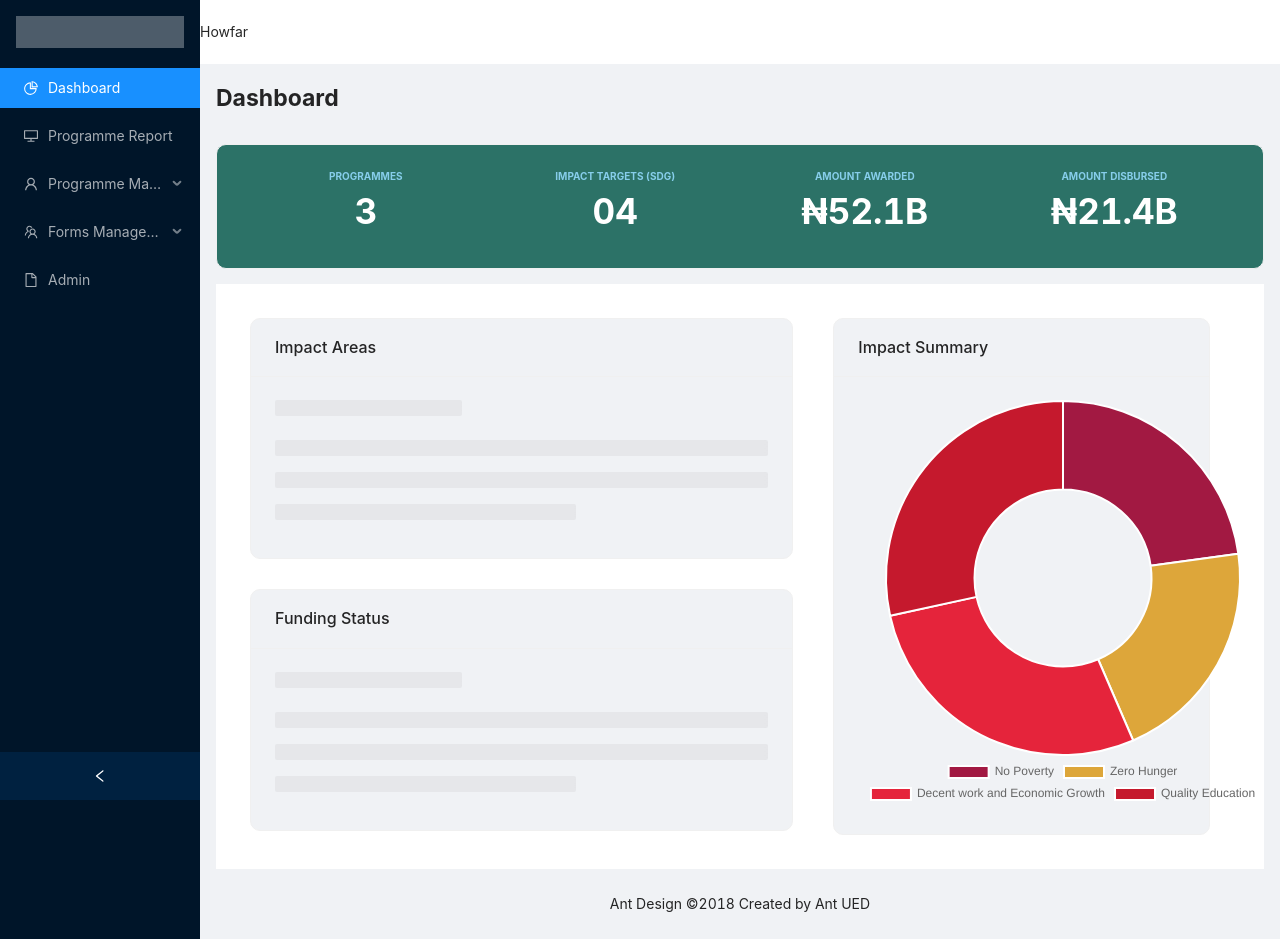
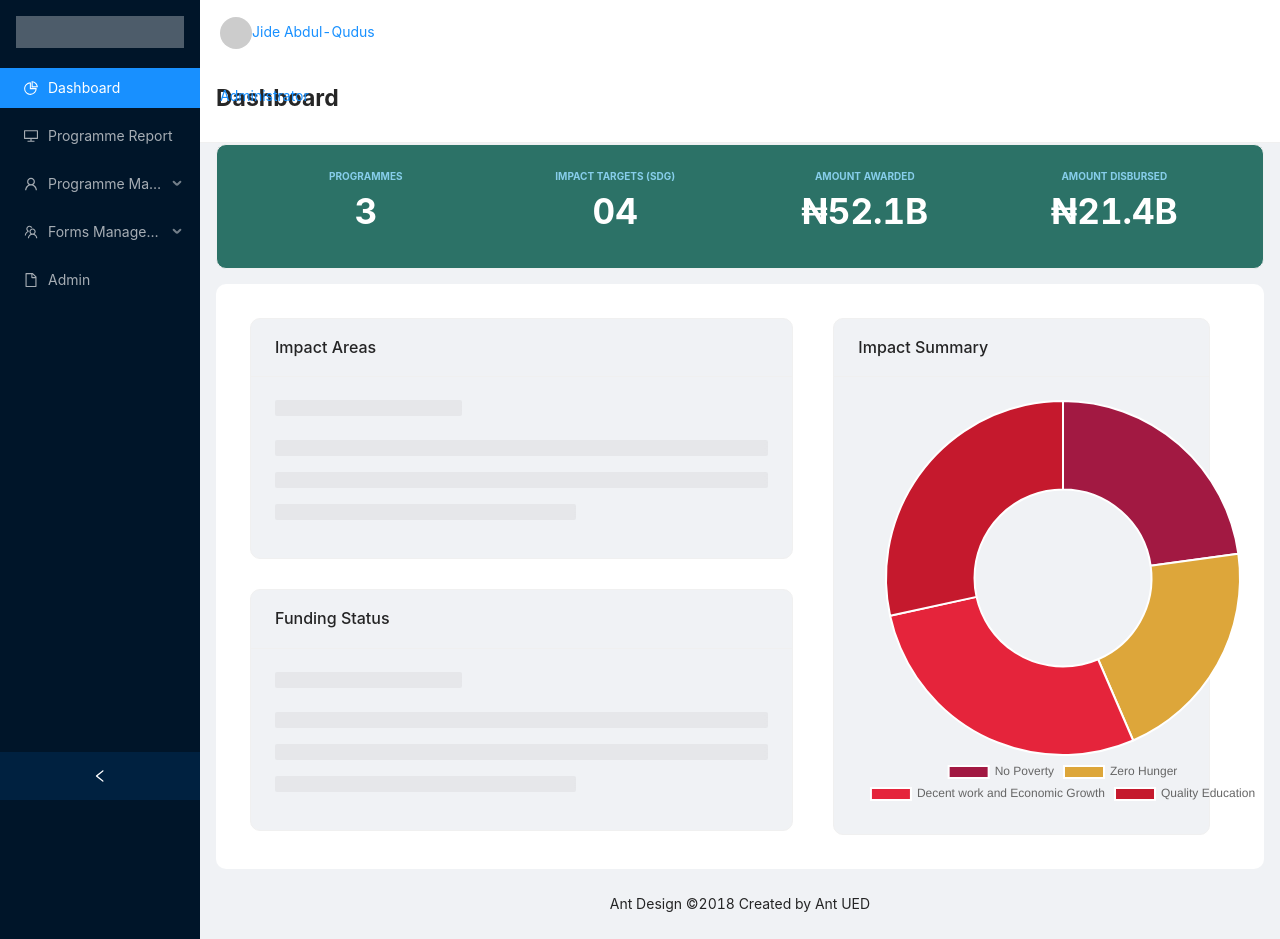
Before and after one commit to jideabdqudus/trails_vgg, a React (Create React App) app: page / in a window 1280 px wide. Built offline with nearby package versions, Linux system fonts and the light colour scheme.

Commit message:
Added Commit

```diff
--- a/src/App.css
+++ b/src/App.css
@@ -6,7 +6,18 @@
 
 .site-layout .site-layout-background {
   background: #fff;
+  border-radius: 10px;
 }
-  [data-theme="dark"] .site-layout .site-layout-background {
-    background: #141414;
-  }
+[data-theme="dark"] .site-layout .site-layout-background {
+  background: #141414;
+}
+
+.action {
+  color: rgba(255, 255, 255, 0.85);
+}
+
+.account .avatar {
+  margin-right: 8px;
+  vertical-align: top;
+  background: rgba(255, 255, 255, 0.85);
+}
--- a/src/App.js
+++ b/src/App.js
@@ -9,13 +9,18 @@ import {
   Col,
   Card,
   Skeleton,
+  Avatar,
 } from "antd";
 import {
   DesktopOutlined,
   PieChartOutlined,
   FileOutlined,
   TeamOutlined,
+  LogoutOutlined,
   UserOutlined,
+  MailOutlined,
+  AppstoreOutlined,
+  SettingOutlined,
 } from "@ant-design/icons";
 import Chart from "chart.js";
 import { Doughnut } from "react-chartjs-2";
@@ -42,12 +47,17 @@ const data = {
 
 const App = () => {
   const [collapsed, setCollapsed] = useState(false);
+  const [current, setCurrent] = useState("mail");
 
   const onCollapse = (collapsed) => {
     console.log(collapsed);
     setCollapsed({ collapsed });
   };
 
+  const handleClick = (e) => {
+    console.log("click ", e);
+    setCurrent({ current: e.key });
+  };
   return (
     <Fragment>
       <Layout style={{ minHeight: "100vh" }}>
@@ -83,8 +93,31 @@ const App = () => {
           </Menu>
         </Sider>
         <Layout className="site-layout">
-          <Header className="site-layout-background" style={{ padding: 0 }}>
-            Howfar
+          <Header
+            className="site-layout-background"
+            style={{
+              borderRadius: "0",
+              padding: 0,
+            }}
+          >
+            <div>
+              <Menu
+                onClick={handleClick}
+                selectedKeys={[current]}
+                mode="horizontal"
+              >
+                <Row>
+                  <Col span={16}></Col>
+                  <Col spab={8}>
+                    <Menu.Item key="mail">
+                      <Avatar />
+                      <span>Jide Abdul-Qudus</span>
+                      <p>Administrator</p>
+                    </Menu.Item>
+                  </Col>
+                </Row>
+              </Menu>
+            </div>
           </Header>
           <Content style={{ margin: "0 16px" }}>
             <h1
@@ -233,7 +266,7 @@ const App = () => {
                       backgroundColor: "#f0f2f5",
                       margin: "10px",
                       marginRight: "30px",
-                      marginBottom:"30px"
+                      marginBottom: "30px",
                     }}
                   >
                     <Skeleton active />
```
Also changed, not shown: 1 other file (tests, documents, lock files or other folders).
